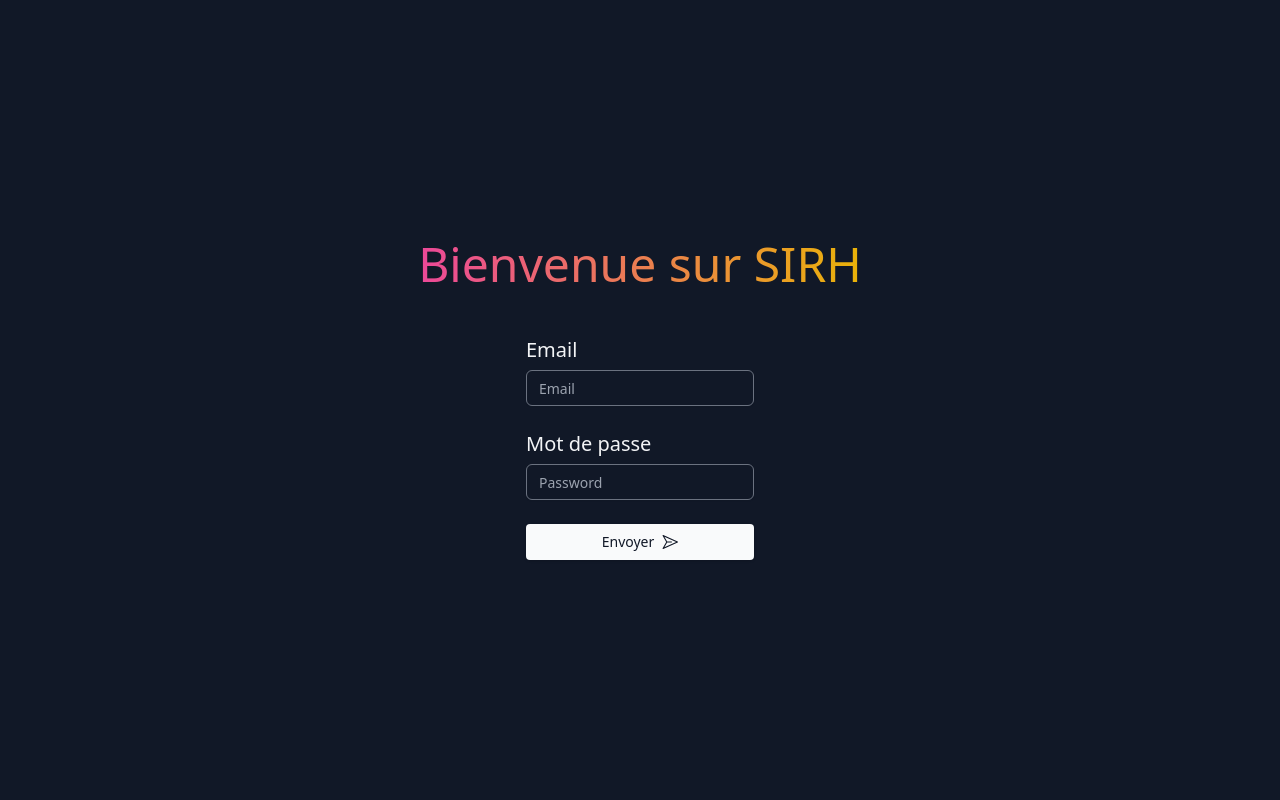
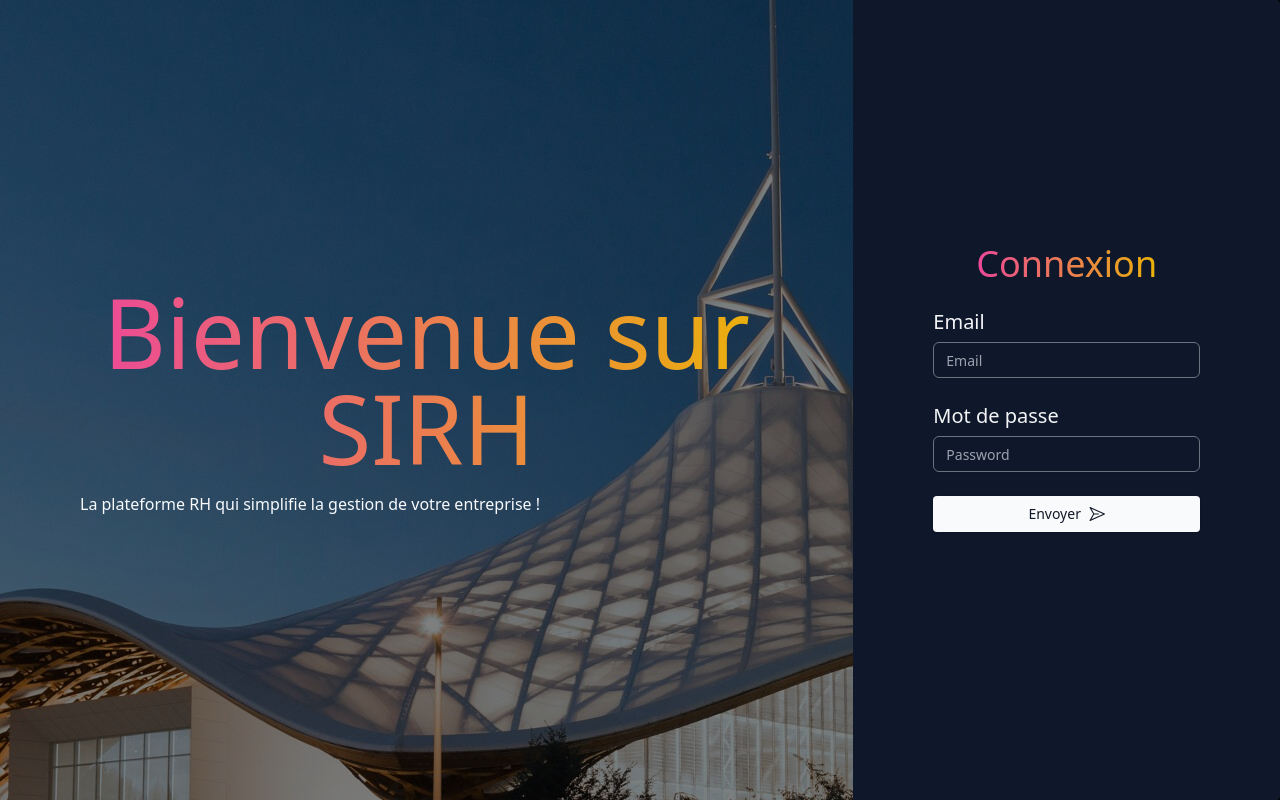
Before and after one commit to JarodCouprie/SIRH, a React (Vite) app in the folder react-app/: page /login in a window 1280 px wide. Built offline with nearby package versions, Linux system fonts and the light colour scheme; no server answers.

Commit message:
feat(login): new login page

```diff
--- a/react-app/src/pages/auth/LoginForm.tsx
+++ b/react-app/src/pages/auth/LoginForm.tsx
@@ -38,21 +38,36 @@ export function LoginForm() {
     }
   };
   return (
-    <div className="flex h-dvh w-dvw flex-col items-center justify-center gap-12 bg-gray-100 text-gray-950 dark:bg-gray-900 dark:text-gray-100">
-      <h1 className="bg-gradient-to-r from-pink-500 to-yellow-500 bg-clip-text text-5xl text-transparent">
+    <div className="flex h-dvh w-dvw flex-col items-center justify-center gap-12 bg-black text-gray-950 dark:text-gray-100">
+      <div className="grid size-full grid-cols-3 rounded-xl">
+        <div className="relative col-span-2 rounded max-lg:hidden">
+          <div className="absolute size-full bg-[url('@/assets/pompidou.jpg')] bg-fixed bg-center opacity-50"></div>
+          <div className="relative z-10 grid size-full place-items-center p-20">
+            <div className="flex flex-col items-start gap-4">
+              <h1 className="bg-gradient-to-r from-pink-500 to-yellow-500 bg-clip-text text-center text-8xl text-transparent">
                 Bienvenue sur SIRH
               </h1>
+              <p className="text-slate-50">
+                La plateforme RH qui simplifie la gestion de votre entreprise !
+              </p>
+            </div>
+          </div>
+        </div>
+        <div className="col-span-1 flex flex-col items-center justify-center rounded-r bg-white dark:bg-slate-900 max-lg:col-span-3">
+          <h2 className="bg-gradient-to-r from-pink-500 to-yellow-500 bg-clip-text text-center text-4xl text-transparent">
+            Connexion
+          </h2>
           <form
-        className="flex flex-col items-center gap-6"
+            className="flex w-full flex-col items-center gap-6 px-20 py-6"
             onSubmit={handleClickSubmitButton}
           >
-        <div className="grid w-full max-w-sm items-center gap-1.5">
+            <div className="grid w-full items-center gap-1.5">
               <Label className="text-xl" htmlFor="email">
                 Email
               </Label>
               <Input type="email" id="email" placeholder="Email" name="email" />
             </div>
-        <div className="grid w-full max-w-sm items-center gap-1.5">
+            <div className="grid w-full items-center gap-1.5">
               <Label className="text-xl" htmlFor="password">
                 Mot de passe
               </Label>
@@ -69,5 +84,7 @@ export function LoginForm() {
             </Button>
           </form>
         </div>
+      </div>
+    </div>
   );
 }
--- a/react-app/src/pages/user/User.tsx
+++ b/react-app/src/pages/user/User.tsx
@@ -53,7 +53,6 @@ import {
 } from "@/components/ui/tooltip.js";
 import { toast } from "sonner";
 import { useCurrentUser } from "@/hooks/useCurrentUser.js";
-import { Label } from "@/components/ui/label.js";
 import { Checkbox } from "@/components/ui/checkbox.js";
 
 export function User() {
--- a/react-app/tailwind.config.js
+++ b/react-app/tailwind.config.js
@@ -31,6 +31,17 @@ module.exports = {
         "accordion-down": "accordion-down 0.2s ease-out",
         "accordion-up": "accordion-up 0.2s ease-out",
       },
+      grayscale: {
+        10: "10%",
+        20: "20%",
+        30: "30%",
+        40: "40%",
+        50: "50%",
+        60: "60%",
+        70: "70%",
+        80: "80%",
+        90: "90%",
+      },
     },
   },
   plugins: [require("tailwindcss-animate")],
```
Also changed, not shown: react-app/src/assets/pompidou.jpg (added). Lines whose indentation alone changed are shown as unchanged.
